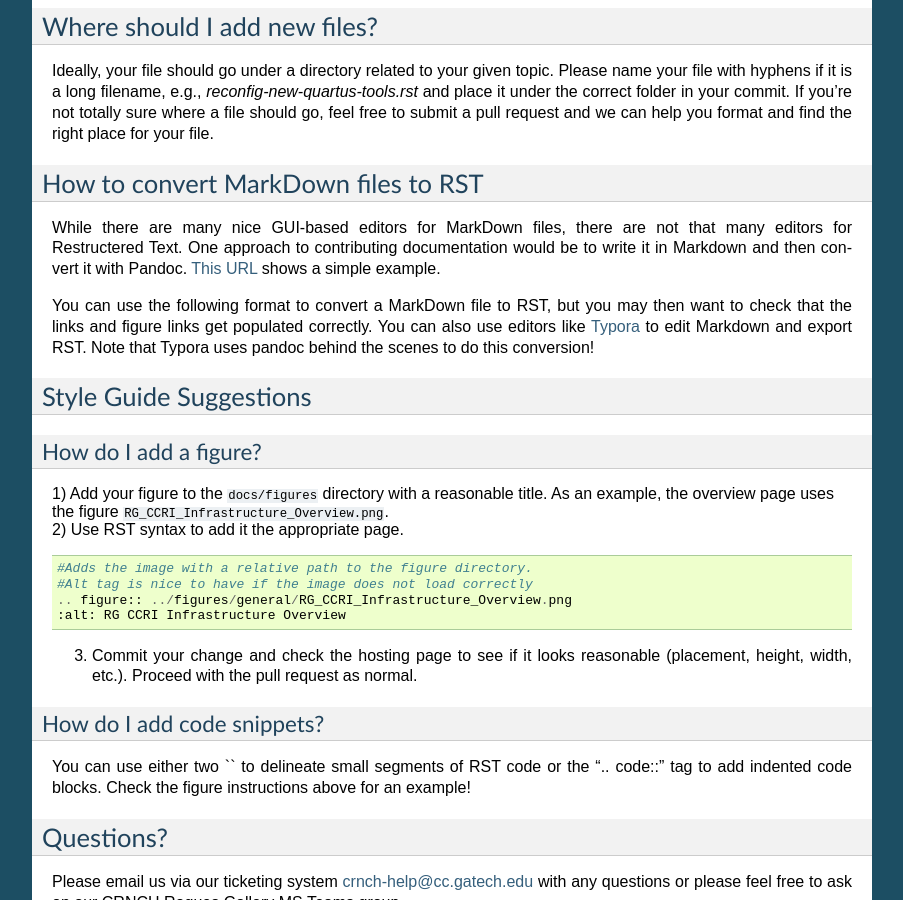
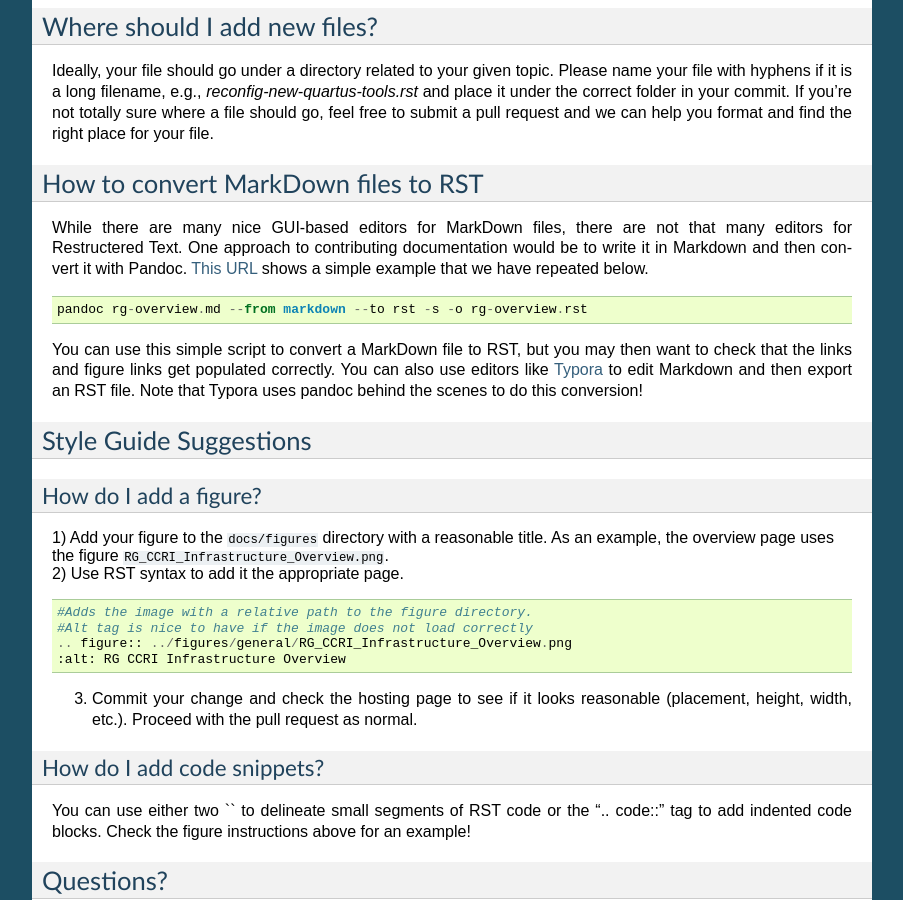
Before and after one commit to gt-crnch-rg/read-the-docs, a Sphinx documentation site: the page built from docs/general/contributing.rst, in a window 1280 px wide and 900 px high, scrolled down 1188 px. Shown: the whole window, without its empty margins (198-1101 px from the left). Built offline with Sphinx 7.4.7, drawn with Linux system fonts in a browser that asks for light colours.

Commit message:
Update contributing.rst

```diff
--- a/docs/general/contributing.rst
+++ b/docs/general/contributing.rst
@@ -58,12 +58,14 @@ Ideally, your file should go under a directory related to your given topic. Plea
 
 How to convert MarkDown files to RST
 ########
-While there are many nice GUI-based editors for MarkDown files, there are not that many editors for Restructered Text. One approach to contributing documentation would be to write it in Markdown and then convert it with Pandoc. `This URL <https://avilpage.com/2014/11/pandoc-best-way-to-convert-markdown-to.html>`_ shows a simple example.
-
-You can use the following format to convert a MarkDown file to RST, but you may then want to check that the links and figure links get populated correctly. You can also use editors like `Typora <https://typora.io/>`_ to edit Markdown and export RST. Note that Typora uses pandoc behind the scenes to do this conversion!
+While there are many nice GUI-based editors for MarkDown files, there are not that many editors for Restructered Text. One approach to contributing documentation would be to write it in Markdown and then convert it with Pandoc. `This URL <https://avilpage.com/2014/11/pandoc-best-way-to-convert-markdown-to.html>`_ shows a simple example that we have repeated below.
 
 .. code::
+
   pandoc rg-overview.md --from markdown --to rst -s -o rg-overview.rst
+
+You can use this simple script to convert a MarkDown file to RST, but you may then want to check that the links and figure links get populated correctly. You can also use editors like `Typora <https://typora.io/>`_ to edit Markdown and then export an RST file. Note that Typora uses pandoc behind the scenes to do this conversion!
+
 
 Style Guide Suggestions
 #######################
```
